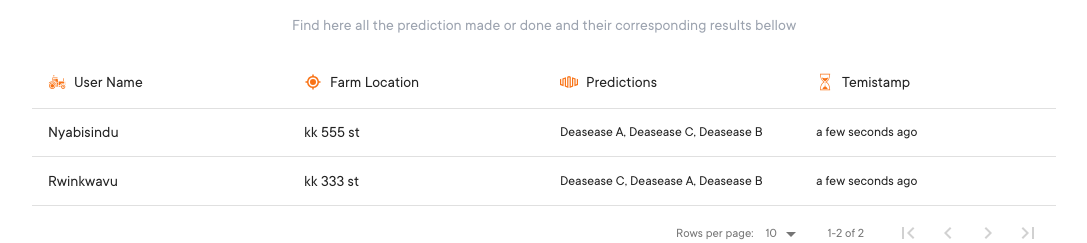
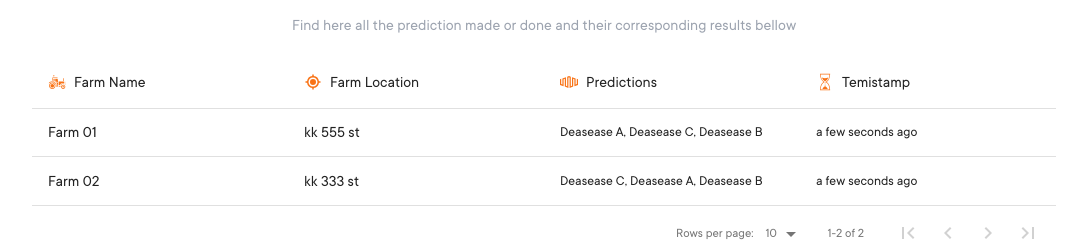
Before and after one commit to kabundege/ai-platform, a React (Create React App) app: page /dashboard in a window 1280 px wide. Shown: the part 279-522 px from the top of the page, without its empty margins (96-1183 px from the left). Built offline with nearby package versions, Linux system fonts and the light colour scheme; sample sign-in values are in the browser's storage.

Commit message:
minor changes

```diff
--- a/src/Components/Header.tsx
+++ b/src/Components/Header.tsx
@@ -2,13 +2,14 @@ import React, { useContext } from 'react'
 import logo from '../assets/ai_logo.png'
 import { flexer } from '../constants/comon.styles'
 import { TbLogin } from 'react-icons/tb'
-import { Link, useNavigate } from 'react-router-dom'
+import { NavLink,Link, useNavigate, useLocation } from 'react-router-dom'
 import { Image } from './Image'
 import { StoreContext } from '../context'
 
  const Header = () => {
     const { isAuth,logout } = useContext(StoreContext)
     const navigation = useNavigate()
+    const {pathname} = useLocation()
 
     const handleAuth = () => {
         if(!isAuth){
@@ -26,20 +27,20 @@ import { StoreContext } from '../context'
                 </Link>
                 <ul className={flexer+"hidden md:flex"}>
                     <li className='mr-5 group'>
-                        <Link to='/contacts' className='text-base font-light'>Contacts</Link>
-                        <div className='w-0 group-hover:w-1/2 border-b-2 border-gray-300' />
+                        <NavLink to='/contacts' className='text-base font-light'>Contacts</NavLink>
+                        <div className={`${pathname==='/contacts'?'w-1/2':'w-0 group-hover:w-1/2'} border-b-2 border-gray-300`} />
                     </li>
                     <li className={` ${!isAuth&&"hidden"} mr-5 group`}>
-                        <Link to='/service' className='text-base font-light'>Service</Link>
-                        <div className='w-0 group-hover:w-1/2 border-b-2 border-gray-300' />
+                        <NavLink to='/service' className='text-base font-light'>Service</NavLink>
+                        <div className={`${pathname==='/service'?'w-1/2':'w-0 group-hover:w-1/2'} border-b-2 border-gray-300`} />
                     </li>
                     <li className={` ${!isAuth&&"hidden"} mr-5 group`}>
-                        <Link to='/dashboard' className='text-base font-light'>Dashboard</Link>
-                        <div className='w-0 group-hover:w-1/2 border-b-2 border-gray-300' />
+                        <NavLink to='/dashboard' className='text-base font-light'>Dashboard</NavLink>
+                        <div className={`${pathname==='/dashboard'?'w-1/2':'w-0 group-hover:w-1/2'} border-b-2 border-gray-300`} />
                     </li>
                     <li className={` ${!isAuth&&"hidden"} mr-5 group`}>
-                        <Link to='/farms' className='text-base font-light'>Farms</Link>
-                        <div className='w-0 group-hover:w-1/2 border-b-2 border-gray-300' />
+                        <NavLink to='/farms' className='text-base font-light'>Farms</NavLink>
+                        <div className={`${pathname==='/farms'?'w-1/2':'w-0 group-hover:w-1/2'} border-b-2 border-gray-300`} />
                     </li>
                 </ul>
             </div>
--- a/src/pages/dashboard/page.tsx
+++ b/src/pages/dashboard/page.tsx
@@ -16,13 +16,13 @@ interface Info {
 
 const testData = [
   {
-    userName:"Nyabisindu",
+    userName:"Farm 01",
     timestamp: Date.now(),
     userLocation:"kk 555 st",
     predictions: ['Deasease A','Deasease C','Deasease B']
   },
   {
-    userName:"Rwinkwavu",
+    userName:"Farm 02",
     timestamp: Date.now(),
     userLocation:"kk 333 st",
     predictions: ['Deasease C','Deasease A','Deasease B']
@@ -40,7 +40,7 @@ const columns:any = (isPublic = false) => [
             <GiFarmTractor className='text-lg text-orange-500 mr-2'/>
           )
         }
-        <span className="font-medium text-base">{isPublic?'User':'Farm'} Name</span>
+        <span className="font-medium text-base">Farm Name</span>
       </p>
     ),
     selector: (row:Info) => <p className="font-medium text-base truncate">{row.userName}</p>
```
